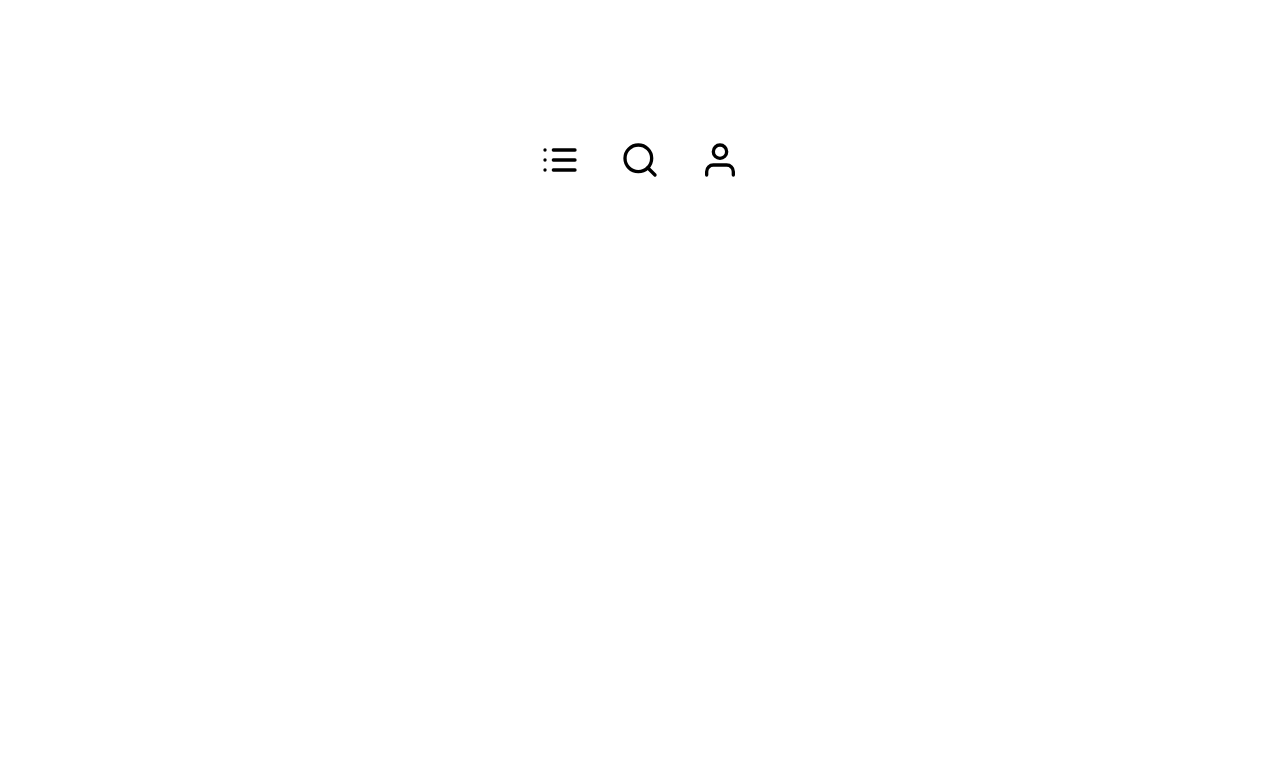
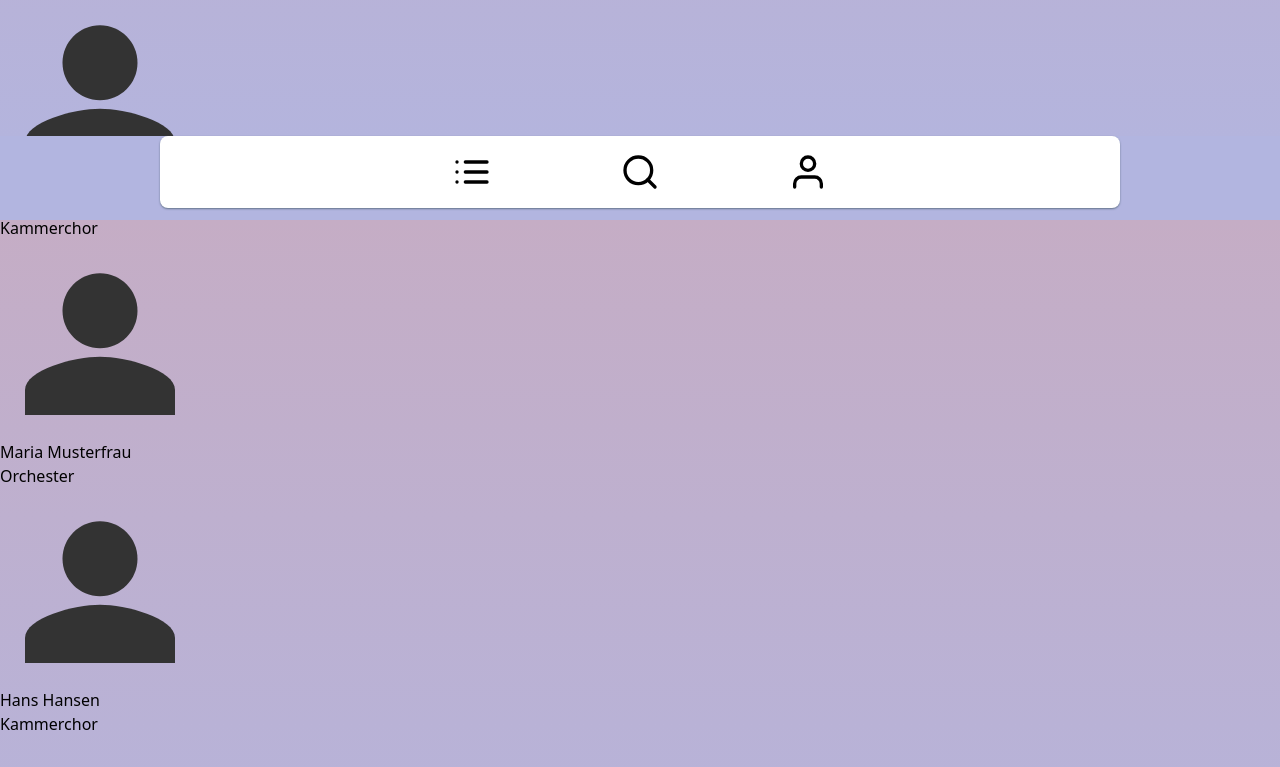
Before and after one commit to peermaute/chorchester, a Next.js app: page /users in a window 1280 px wide. Shown: the part 580-1347 px from the top of the page. Before the commit the page ends 800 px from the top, so only its background shows below. Built offline with nearby package versions, Linux system fonts and the light colour scheme.

Commit message:
feat #3:proper design for footer

```diff
--- a/app/components/footer.tsx
+++ b/app/components/footer.tsx
@@ -8,10 +8,10 @@ const Footer = () => {
   const router = useRouter();
   return (
     <footer>
-      <nav className="mb-10">
+      <nav className="mb-4 mt-4">
         <ul className="flex">
           <li
-            className="mr-10 hover:cursor-pointer"
+            className="mr-12 hover:cursor-pointer lg:mr-32"
             onClick={() => router.push("/users")}
           >
             <ListIcon />
@@ -23,7 +23,7 @@ const Footer = () => {
             <SearchIcon />
           </li>
           <li
-            className="ml-10 hover:cursor-pointer"
+            className="ml-12 hover:cursor-pointer lg:ml-32"
             onClick={() => router.push("/profile")}
           >
             <UserIcon />
--- a/app/layout.tsx
+++ b/app/layout.tsx
@@ -15,13 +15,14 @@ export default function RootLayout({
 }>) {
   return (
     <html lang="en">
-      <body className="flex h-screen justify-center">
-        <div className="flex-col">
-          <Header />
-          {children}
-        </div>
-        <div className="absolute bottom-0">
-          <Footer />
+      <body className="flex-col bg-gradient-to-t from-lightSteelBlue to-pastelPurple bg-fixed">
+        <Header />
+        {children}
+        <div className="min-h-24"></div>
+        <div className="w-screen flex justify-center fixed bottom-0 bg-lightSteelBlue">
+          <div className="w-11/12 lg:w-3/4 flex justify-center mb-3 ml-3 mr-3 rounded-lg shadow-sm bg-white shadow-slate-500">
+            <Footer />
+          </div>
         </div>
       </body>
     </html>
--- a/app/users/page.tsx
+++ b/app/users/page.tsx
@@ -20,6 +20,43 @@ const users: User[] = [
     picture: "/person.svg",
     ensemble: "Orchester",
   },
+  {
+    id: 3,
+    name: "Max Mustermann",
+    picture: "/person.svg",
+    ensemble: "Kammerchor",
+  },
+  {
+    id: 4,
+    name: "Maria Musterfrau",
+    picture: "/person.svg",
+    ensemble: "Orchester",
+  },
+  {
+    id: 5,
+    name: "Hans Hansen",
+    picture: "/person.svg",
+    ensemble: "Kammerchor",
+  },
+
+  {
+    id: 6,
+    name: "Anna Anders",
+    picture: "/person.svg",
+    ensemble: "Orchester",
+  },
+  {
+    id: 7,
+    name: "Peter Peterson",
+    picture: "/person.svg",
+    ensemble: "Kammerchor",
+  },
+  {
+    id: 8,
+    name: "Petra Peters",
+    picture: "/person.svg",
+    ensemble: "Orchester",
+  },
 ];
 
 const UserList: React.FC = () => {
@@ -29,7 +66,7 @@ const UserList: React.FC = () => {
         <div key={user.id}>
           <Image
             src={user.picture}
-            alt={"Image not found"}
+            alt={"Profile Picture"}
             width={200}
             height={200}
           />
--- a/tailwind.config.ts
+++ b/tailwind.config.ts
@@ -13,6 +13,10 @@ const config: Config = {
         "gradient-conic":
           "conic-gradient(from 180deg at 50% 50%, var(--tw-gradient-stops))",
       },
+      colors: {
+        pastelPurple: "#c5adc5",
+        lightSteelBlue: "#b2b5e0",
+      },
     },
   },
   plugins: [],
```
